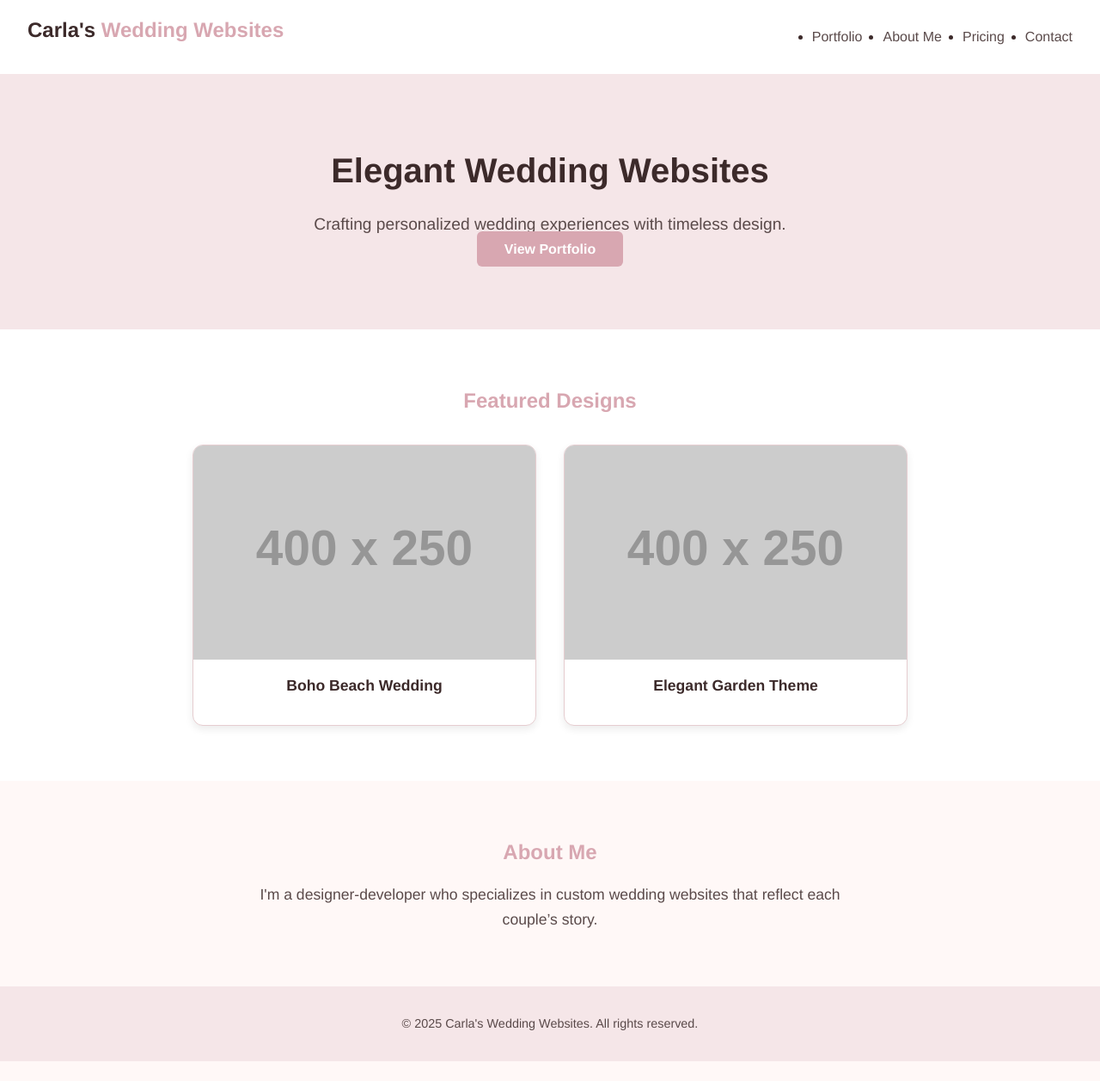
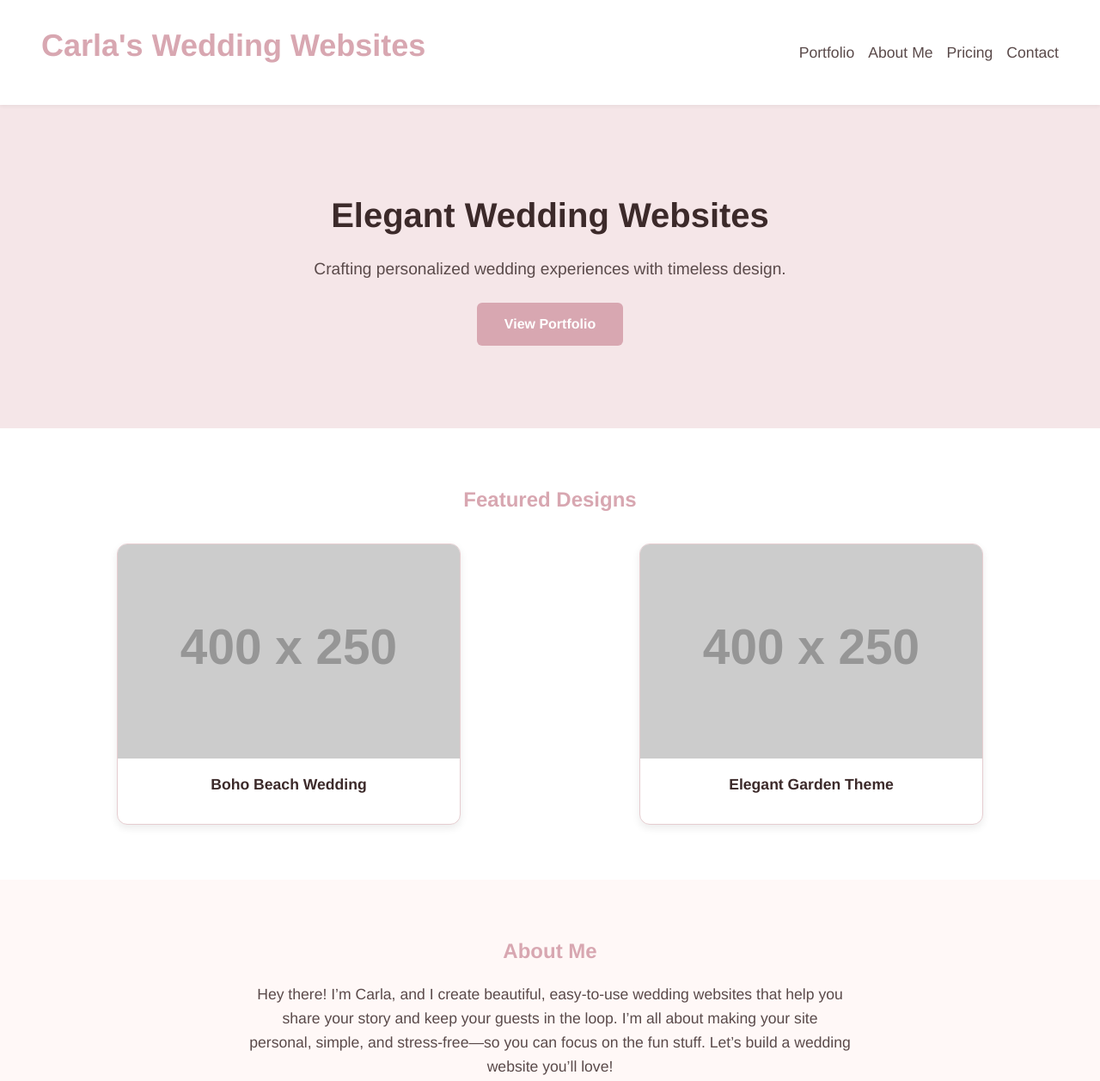
Before and after one commit to Carla-Lourens/wedding-websites-portfolio, a plain HTML site: page index.html in a window 1280 px wide. Shown: the top 1257 px of the page at 86% size. Before the commit the page ends 1234 px from the top, so only its background shows below. Drawn offline with Linux system fonts and the light colour scheme; placeholder pictures from the web are drawn by us.

Commit message:
Commit 6 - This commit includes an updated index.html, with accompanying css and JS to make sure this design follows a mobile first approach. This means including a hamburger menu for mobile views

```diff
--- a/index.html
+++ b/index.html
@@ -2,6 +2,7 @@
 <html lang="en">
 <head>
   <meta charset="UTF-8" />
+  <link rel="icon" href="favicon.ico" />
   <meta name="viewport" content="width=device-width, initial-scale=1.0" />
   <title>Wedding Websites Portfolio | Carla</title>
   <link rel="stylesheet" href="style.css" />
@@ -10,7 +11,8 @@
 
   <header class="site-header">
   <nav>
-      <h1 class="logo">Carla's<span> Wedding Websites</span></h1><a href="index.html"</a>
+    <a href="index.html" class="logo"><h1>Carla's <span>Wedding Websites</span></h1></a>
+    <button class="menu-toggle" aria-label="Toggle menu">&#9776;</button>
     <ul class="nav-links">
       <li><a href="#portfolio">Portfolio</a></li>
       <li><a href="#about">About Me</a></li>
@@ -45,7 +47,7 @@
 
     <section id="about" class="about-section">
       <h2>About Me</h2>
-      <p>I'm a designer-developer who specializes in custom wedding websites that reflect each couple’s story.</p>
+      <p>Hey there! I’m Carla, and I create beautiful, easy-to-use wedding websites that help you share your story and keep your guests in the loop. I’m all about making your site personal, simple, and stress-free—so you can focus on the fun stuff. Let’s build a wedding website you’ll love!</p>
     </section>
   </main>
 
--- a/script.js
+++ b/script.js
@@ -1,5 +1,8 @@
-document.getElementById("contact-form").addEventListener("submit", function (e) {
-  e.preventDefault();
-  alert("Thank you for reaching out! I'll get back to you soon.");
-  this.reset();
+document.addEventListener("DOMContentLoaded", function () {
+  const menuToggle = document.querySelector(".menu-toggle");
+  const navLinks = document.querySelector(".nav-links");
+
+  menuToggle.addEventListener("click", () => {
+    navLinks.classList.toggle("active");
+  });
 });
--- a/style.css
+++ b/style.css
@@ -1,46 +1,51 @@
+/* Reset & Base */
 * {
   margin: 0;
   padding: 0;
   box-sizing: border-box;
 }
 
+:root {
+  --rose: #d8a7b1;
+  --rose-dark: #c38b95;
+  --brown: #3c2a2a;
+  --gray: #5a4a4a;
+  --bg-light: #fff8f7;
+  --bg-pink: #f5e6e8;
+  --border: #e6cdd0;
+}
+
 body {
   font-family: 'Helvetica Neue', sans-serif;
-  background-color: #fff8f7;
-  color: #3c2a2a;
+  background-color: var(--bg-light);
+  color: var(--brown);
   line-height: 1.6;
 }
 
 /* Typography */
 h1, h2, h3 {
-  color: #d8a7b1;
+  color: var(--rose);
   margin-bottom: 1rem;
 }
 
 a {
   text-decoration: none;
-  color: #5a4a4a;
+  color: var(--gray);
+  position: relative;
 }
 
-.logo a {
-  text-decoration: none;
-  color: inherit;
+a:focus {
+  outline: 2px dashed var(--rose);
+  outline-offset: 4px;
 }
 
 /* Header */
 .site-header {
   background: #fff;
-  padding: 1rem 2rem;
+  padding: 1rem 1.5rem;
   box-shadow: 0 2px 4px rgba(0,0,0,0.05);
-}
-
-.logo {
-  font-size: 1.5rem;
-  color: #3c2a2a;
-}
-
-.logo span {
-  color: #d8a7b1;
+  position: relative;
+  z-index: 1000;
 }
 
 nav {
@@ -49,68 +54,117 @@ nav {
   align-items: center;
 }
 
-.nav-links {
-  display: flex;
-  gap: 1.5rem;
+.logo {
+  font-size: 1.5rem;
+  color: var(--brown);
 }
 
-.nav-links a:hover {
-  color: #d8a7b1;
+.logo span {
+  color: var(--rose);
+}
+
+/* Mobile Menu Button */
+.menu-toggle {
+  font-size: 1.5rem;
+  background: none;
+  border: none;
+  cursor: pointer;
+  color: var(--brown);
+  display: block;
+}
+
+/* Navigation Links */
+.nav-links {
+  list-style: none; /* Removes bullets */
+  display: none;
+  flex-direction: column;
+  gap: 1rem;
+  margin-top: 1rem;
+}
+
+/* Hover underline effect */
+.nav-links a {
+  font-size: 1.1rem;
+  color: var(--gray);
+  padding-bottom: 4px;
+  transition: color 0.3s ease;
+  position: relative;
+}
+
+.nav-links a::after {
+  content: "";
+  position: absolute;
+  bottom: 0;
+  left: 0;
+  width: 0%;
+  height: 2px;
+  background-color: var(--rose);
+  transition: width 0.3s ease;
+}
+
+.nav-links a:hover::after {
+  width: 100%;
+}
+
+.nav-links.active {
+  display: flex;
 }
 
 /* Hero Section */
 .hero {
-  background: #f5e6e8;
-  padding: 5rem 2rem;
+  background: var(--bg-pink);
+  padding: 4rem 1.5rem;
   text-align: center;
 }
 
 .hero h2 {
-  font-size: 2.5rem;
-  color: #3c2a2a;
+  font-size: 2rem;
+  color: var(--brown);
 }
 
 .hero p {
-  font-size: 1.2rem;
-  color: #5a4a4a;
+  font-size: 1.1rem;
+  color: var(--gray);
+  margin-bottom: 1.5rem;
 }
 
 .cta-button {
-  background: #d8a7b1;
+  background: var(--rose);
   color: #fff;
   padding: 0.75rem 2rem;
   border-radius: 6px;
   font-weight: bold;
   transition: background-color 0.3s ease;
+  display: inline-block;
 }
 
 .cta-button:hover {
-  background-color: #c38b95;
+  background-color: var(--rose-dark);
 }
 
 /* Portfolio Section */
 .portfolio-section {
   background: #fff;
-  padding: 4rem 2rem;
+  padding: 3rem 1.5rem;
   text-align: center;
 }
 
 .portfolio-grid {
   display: flex;
-  flex-wrap: wrap;
-  justify-content: center;
+  flex-direction: column;
   gap: 2rem;
   margin-top: 2rem;
 }
 
 .project-card {
   background: #fff;
-  border: 1px solid #e6cdd0;
+  border: 1px solid var(--border);
   border-radius: 12px;
   box-shadow: 0 4px 10px rgba(0,0,0,0.08);
   transition: transform 0.3s ease;
   overflow: hidden;
-  max-width: 400px;
+  max-width: 100%;
+  margin: 0 auto;
 }
 
 .project-card:hover {
@@ -126,13 +180,13 @@ nav {
 .project-card h3 {
   padding: 1rem;
   font-size: 1.1rem;
-  color: #3c2a2a;
+  color: var(--brown);
 }
 
 /* About Section */
 .about-section {
-  background: #fff8f7;
-  padding: 4rem 2rem;
+  background: var(--bg-light);
+  padding: 3rem 1.5rem;
   text-align: center;
 }
 
@@ -140,14 +194,67 @@ nav {
   max-width: 700px;
   margin: 0 auto;
   font-size: 1.1rem;
-  color: #5a4a4a;
+  color: var(--gray);
 }
 
 /* Footer */
 .site-footer {
-  background: #f5e6e8;
+  background: var(--bg-pink);
   text-align: center;
-  padding: 2rem;
-  color: #5a4a4a;
+  padding: 2rem 1rem;
+  color: var(--gray);
   font-size: 0.9rem;
 }
+
+/* ====== Media Queries ====== */
+
+/* Tablet (≥ 768px) */
+@media (min-width: 768px) {
+  .nav-links {
+    flex-direction: row;
+    display: flex !important;
+    margin-top: 0;
+  }
+
+  .menu-toggle {
+    display: none;
+  }
+
+  .hero h2 {
+    font-size: 2.5rem;
+  }
+
+  .hero p {
+    font-size: 1.2rem;
+  }
+
+  .portfolio-grid {
+    flex-direction: row;
+    flex-wrap: wrap;
+    justify-content: center;
+  }
+
+  .project-card {
+    max-width: 45%;
+  }
+}
+
+/* Desktop (≥ 1024px) */
+@media (min-width: 1024px) {
+  .site-header {
+    padding: 1.5rem 3rem;
+  }
+
+  .hero {
+    padding: 6rem 3rem;
+  }
+
+  .portfolio-section,
+  .about-section {
+    padding: 4rem 3rem;
+  }
+
+  .project-card {
+    max-width: 400px;
+  }
+}
```
Lines whose indentation alone changed are shown as unchanged.
